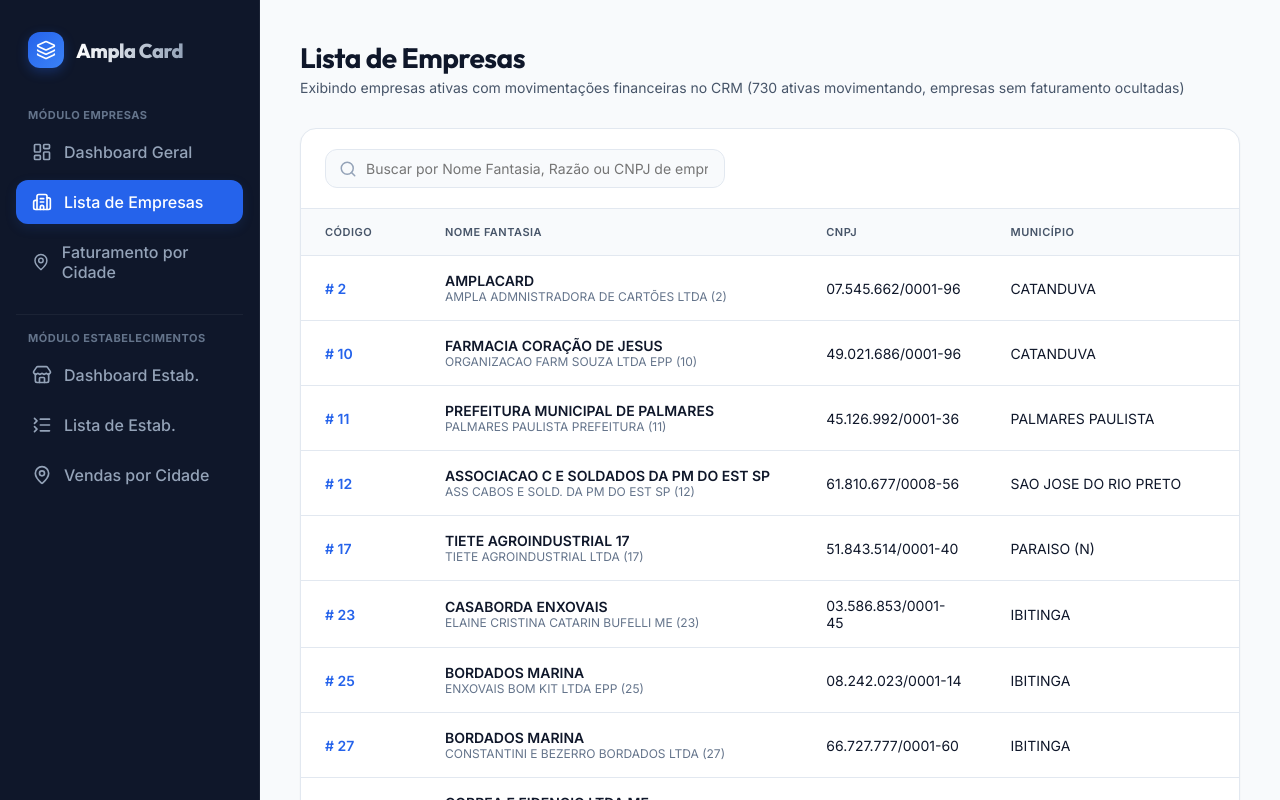
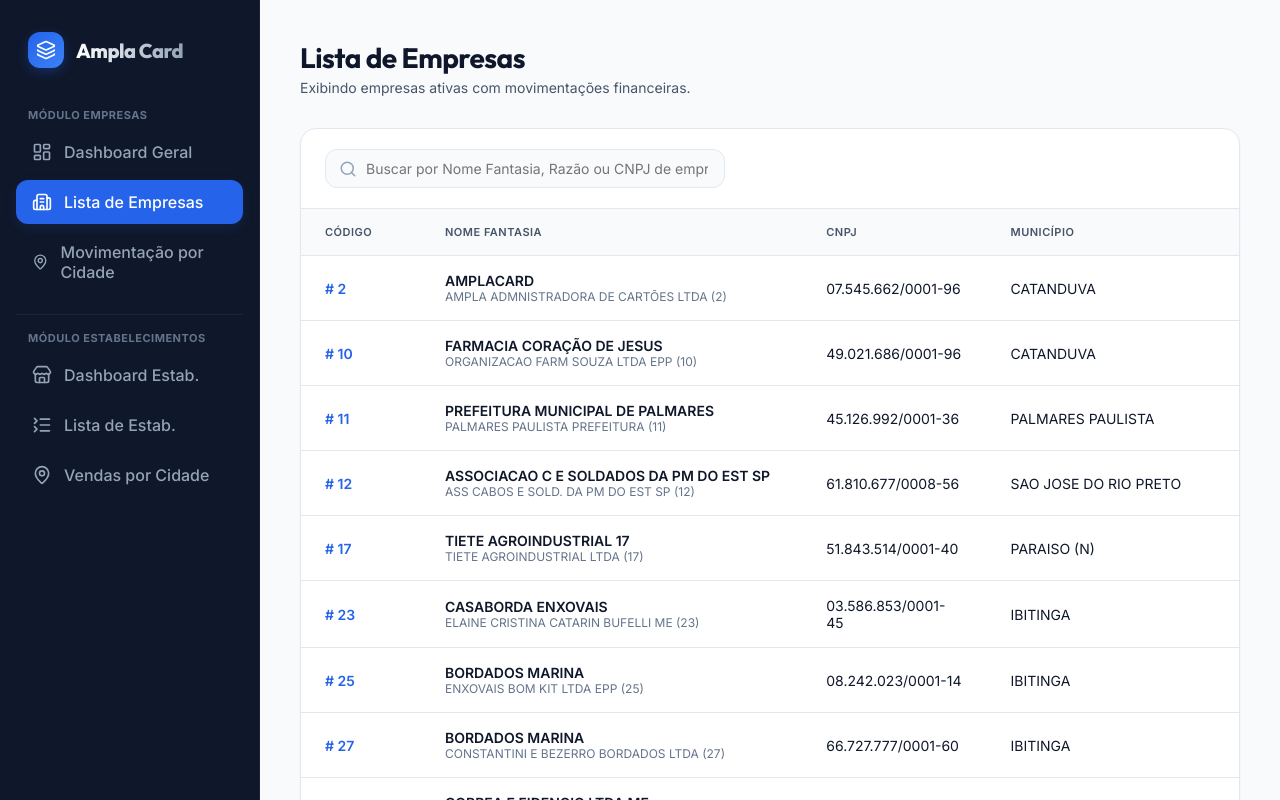
Before and after one commit to noomanvalini/ampla-card-crm, a React (Vite) app: page / in a window 1280 px wide. Both pictures are taken after a click on the element "Lista de Empresas". Shown: the top 800 px of the page. Built offline with nearby package versions, Linux system fonts and the light colour scheme.

Commit message:
Update page subheadings and links to use Movimentacao por Cidade label

```diff
--- a/src/App.jsx
+++ b/src/App.jsx
@@ -109,7 +109,7 @@
                   onClick={() => navigate('movimentacao_cidade_empresa')}
                 >
                   <MapPin className="menu-icon" />
-                  Faturamento por Cidade
+                  Movimentação por Cidade
                 </div>
               </li>
             </ul>
--- a/src/pages/EmpresaList.jsx
+++ b/src/pages/EmpresaList.jsx
@@ -78,7 +78,7 @@
       <div className="content-header">
         <div className="header-title-container">
           <h1>Lista de Empresas</h1>
-          <p>Exibindo empresas ativas com movimentações financeiras no CRM ({filteredEmpresas.length} ativas movimentando, empresas sem faturamento ocultadas)</p>
+          <p>Exibindo empresas ativas com movimentações financeiras.</p>
         </div>
       </div>
 
--- a/src/pages/MovimentacaoCidadeEmpresa.jsx
+++ b/src/pages/MovimentacaoCidadeEmpresa.jsx
@@ -147,8 +147,8 @@
     <div className="animate-fade-in">
       <div className="content-header">
         <div className="header-title-container">
-          <h1>Faturamento de Empresas por Cidade</h1>
-          <p>Consolidado de faturamento mensal das empresas clientes agrupado por município em <strong>{getMonthLabel(selectedMonth)}</strong></p>
+          <h1>Movimentação de Empresas por Cidade</h1>
+          <p>Consolidado de movimentação mensal das empresas clientes agrupado por município em <strong>{getMonthLabel(selectedMonth)}</strong></p>
         </div>
       </div>
 
```
